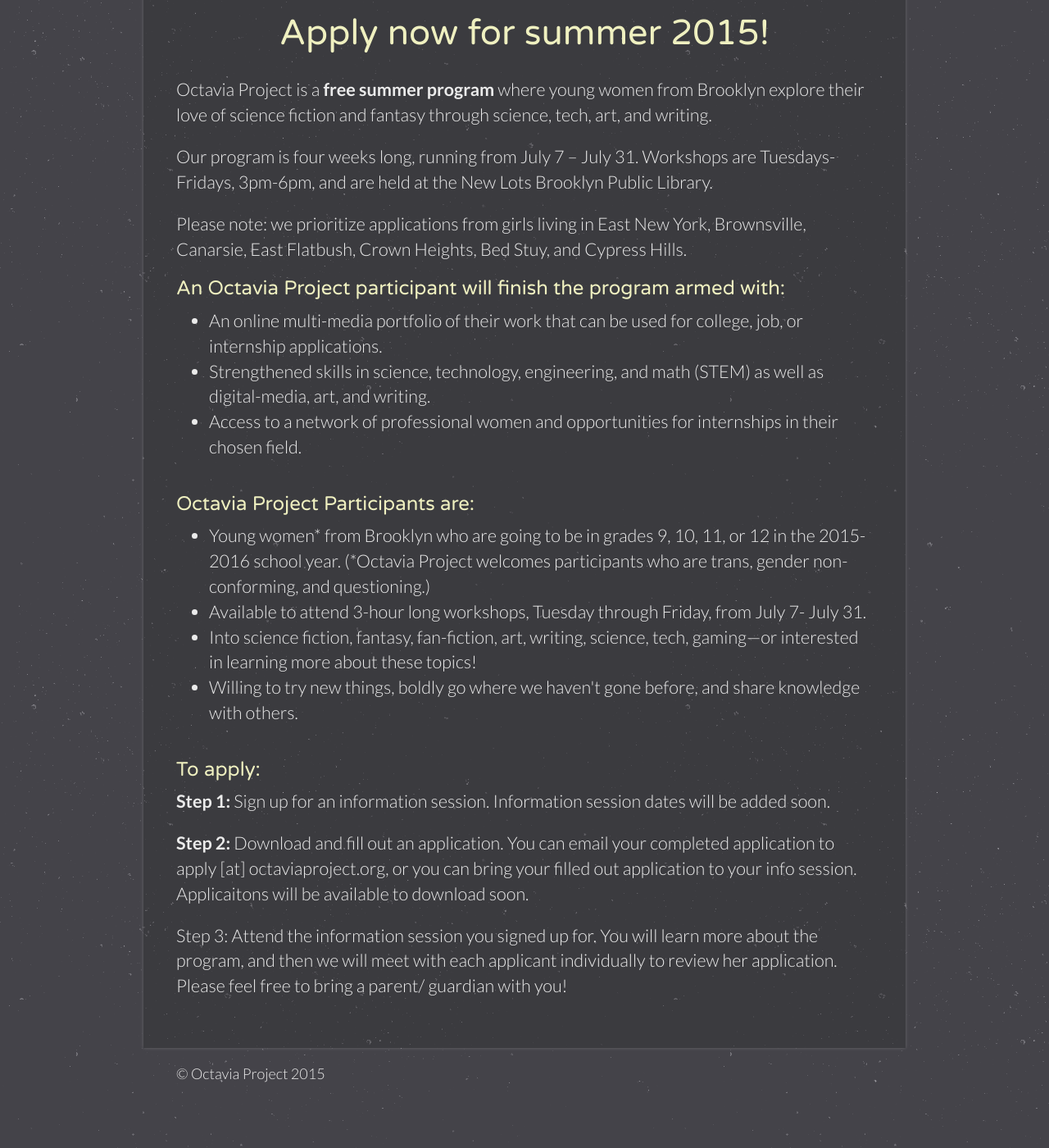
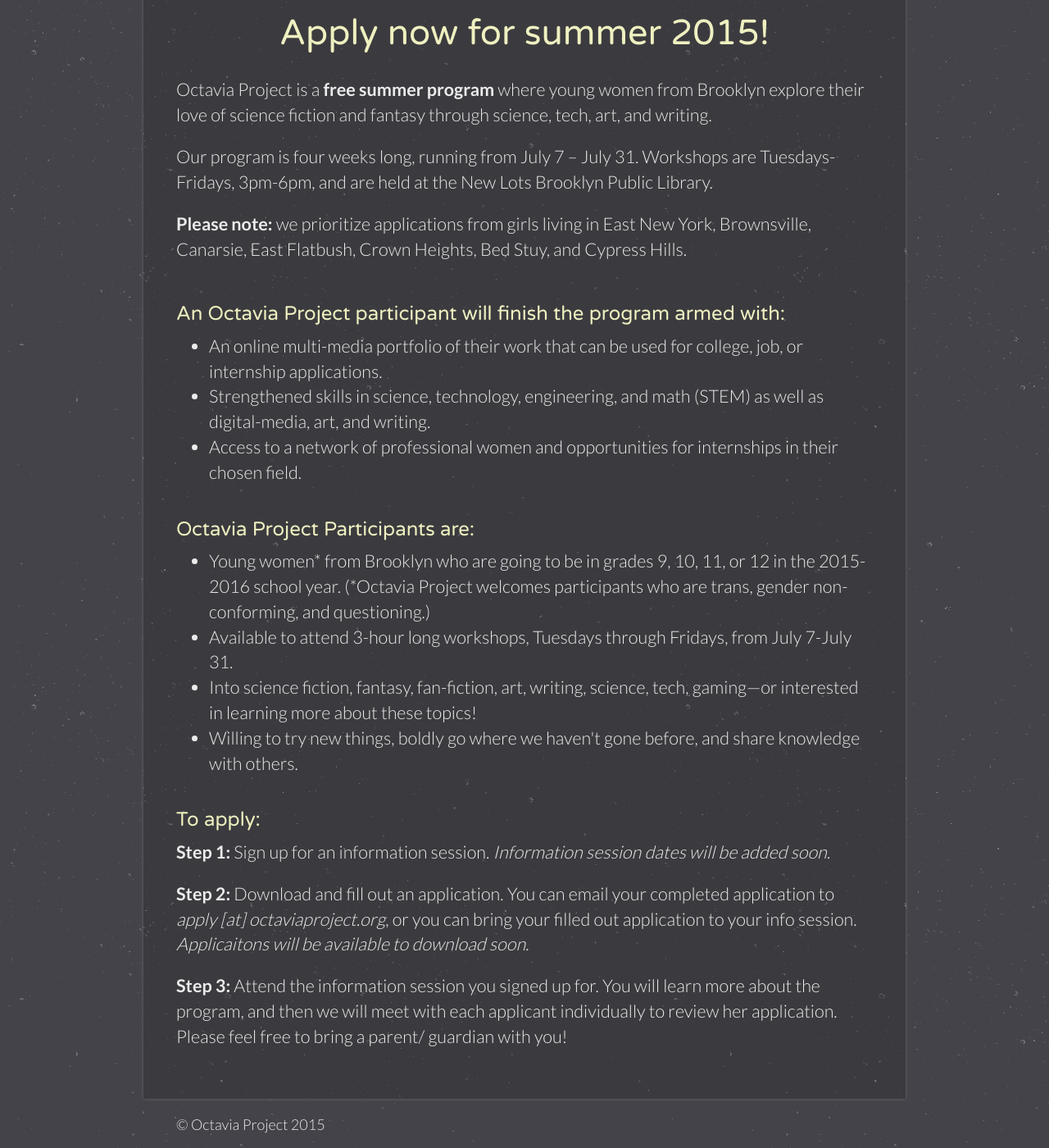
Before and after one commit to OctaviaProject/octaviaproject.github.io, a Jekyll site: the page built from join.html, in a window 1280 px wide and 1400 px high, scrolled down 284 px. Shown: the whole window at 82% size. Built offline with Jekyll 4.4.1, drawn with Linux system fonts in a browser that asks for light colours.

Commit message:
Updates to language/formatting

```diff
--- a/join.html
+++ b/join.html
@@ -13,8 +13,10 @@
       <p>Our program is four weeks long, running from July 7 – July 31. Workshops are
       Tuesdays-Fridays, 3pm-6pm, and are held at the New Lots Brooklyn Public Library.</p>
 
-      <p>Please note: we prioritize applications from girls living in East New York,
+      <p><b>Please note:</b> we prioritize applications from girls living in East New York,
       Brownsville, Canarsie, East Flatbush, Crown Heights, Bed Stuy, and Cypress Hills.</p>
+
+      <br>
 
       <h3>An Octavia Project participant will finish the program armed with:</h3>
 
@@ -34,8 +36,7 @@
         <li>Young women* from Brooklyn who are going to be in grades 9, 10, 11, or 12 in the
     2015-2016 school year. (*Octavia Project welcomes participants who are trans, gender
     non-conforming, and questioning.)</li>
-        <li>Available to attend 3-hour long workshops, Tuesday through Friday, from July 7-
-    July 31.</li>
+        <li>Available to attend 3-hour long workshops, Tuesdays through Fridays, from July 7-July 31.</li>
         <li>Into science fiction, fantasy, fan-fiction, art, writing, science, tech, gaming—or
     interested in learning more about these topics!</li>
         <li>Willing to try new things, boldly go where we haven't gone before,
@@ -44,12 +45,12 @@
 
       <br>
       <h3>To apply:</h3>
-      <p><b>Step 1:</b> Sign up for an information session. Information session dates will be
-      added soon.</p>
+      <p><b>Step 1:</b> Sign up for an information session. <i>Information session dates will be
+      added soon.</i></p>
       <p><b>Step 2:</b> Download and fill out an application. You can email your completed
-      application to apply [at] octaviaproject.org, or you can bring your filled out application
-      to your info session. Applicaitons will be available to download soon.</p>
-      <p>Step 3: Attend the information session you signed up for. You will learn more about the
+      application to <i>apply [at] octaviaproject.org</i>, or you can bring your filled out application
+      to your info session. <i>Applicaitons will be available to download soon.</i></p>
+      <p><b>Step 3:</b> Attend the information session you signed up for. You will learn more about the
       program, and then we will meet with each applicant individually to review her application.
       Please feel free to bring a parent/ guardian with you!</p>
     </div>
```
